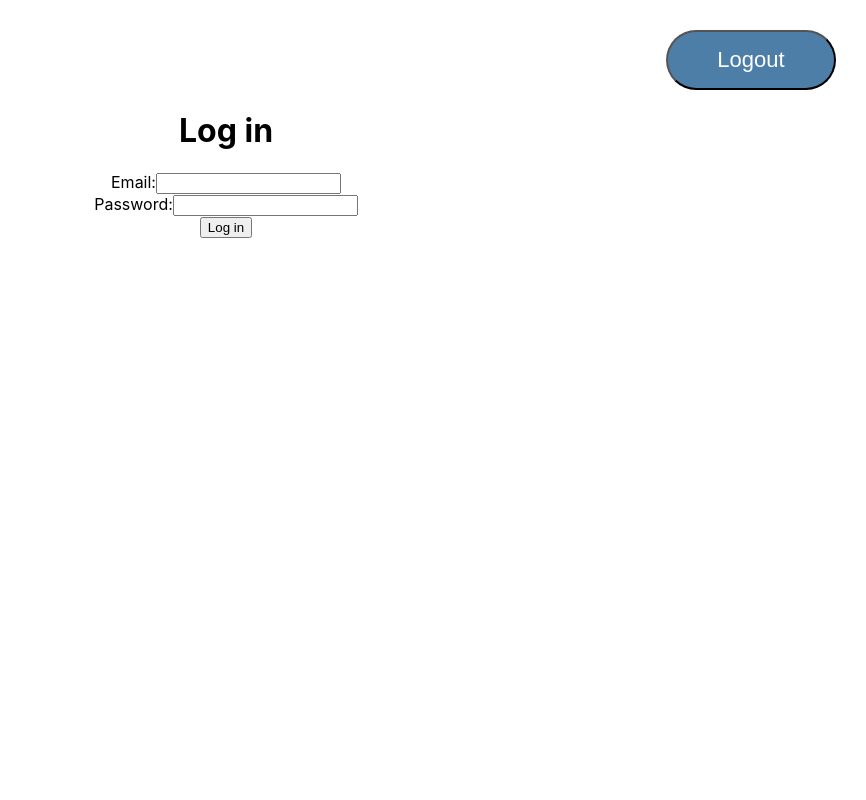
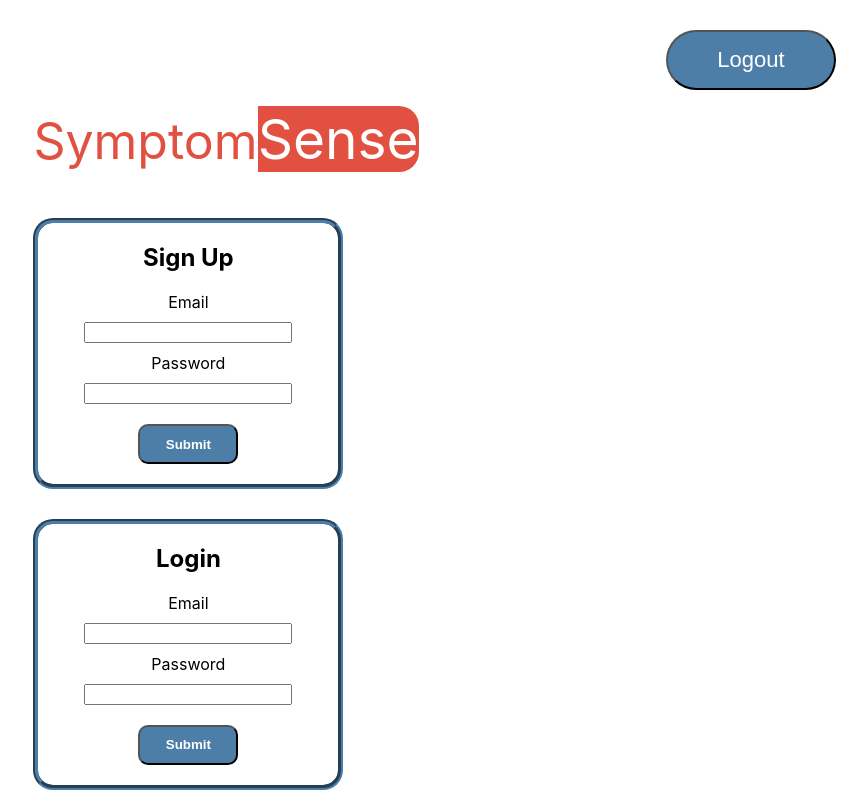
Before and after one commit to NeilBr87/SymptomSense, a React (Create React App) app: page / in a window 1280 px wide. Both pictures are taken after a click on the button "Login / Signup". Shown: the whole page, without its empty margins (414-1280 px from the left). Built offline with nearby package versions, Linux system fonts and the light colour scheme; no server answers.

Commit message:
Created and styled firebase auth

```diff
--- a/package.json
+++ b/package.json
@@ -11,6 +11,7 @@
     "@testing-library/jest-dom": "^5.16.5",
     "@testing-library/react": "^13.4.0",
     "@testing-library/user-event": "^13.5.0",
+    "firebase": "^10.1.0",
     "react": "^18.2.0",
     "react-dom": "^18.2.0",
     "react-scripts": "5.0.1",
--- a/src/Components/App/App.js
+++ b/src/Components/App/App.js
@@ -1,7 +1,28 @@
 import LandingPage from '../LandingPage';
 import './App.css';
+import { initializeApp } from 'firebase/app';
+import { getAnalytics } from "firebase/analytics";
+import { getDatabase } from "firebase/database";
 
 function App() {
+
+  const firebaseConfig = {
+    apiKey: "AIzaSyC8RTDZjAH5hbMEmt4QIccmQ48inJz2VLs",
+    authDomain: "symptomsense-118cf.firebaseapp.com",
+    projectId: "symptomsense-118cf",
+    storageBucket: "symptomsense-118cf.appspot.com",
+    messagingSenderId: "405052185406",
+    appId: "1:405052185406:web:13afeaa1803fdade36ea6f",
+    measurementId: "G-J5J3EH00NE",
+    databaseURL: "https://symptomsense-118cf-default-rtdb.firebaseio.com/"
+  };
+
+
+  const app = initializeApp(firebaseConfig);
+  const analytics = getAnalytics(app);
+  const database = getDatabase(app);
+
+
   return (
     <div className="App">
       <LandingPage />
--- a/src/Components/Auth/index.js
+++ /dev/null
@@ -1,93 +0,0 @@
-import React, { useState } from 'react';
-import createClient from './supabaseClient';
-import Menu from '../Menu';
-
-export default function Auth() {
-  const [loginEmail, setLoginEmail] = useState('');
-  const [loginPassword, setLoginPassword] = useState('');
-  const [loginData, setLoginData] = useState(null);
-  const [loginError, setLoginError] = useState(null);
-
-  // const [signupEmail, setSignupEmail] = useState('');
-  // const [signupPassword, setSignupPassword] = useState('');
-  // const [signupData, setSignupData] = useState(null);
-  // const [signupError, setSignupError] = useState(null);
-
-  // const handleSignUp = async () => {
-  //   try {
-  //     const truncatedEmail = signupEmail.substring(0, 255);
-
-  //     const { user, error } = await createClient.auth.signUp({
-  //       email: truncatedEmail,
-  //       password: signupPassword,
-  //     });
-  //     setSignupData(user);
-  //     setSignupError(error);
-  //   } catch (error) {
-  //     setSignupError(error.message);
-  //   }
-  // };
-
-  const handleLogin = async () => {
-    try {
-      const { user, error } = await createClient.auth.signIn({
-        email: loginEmail,
-        password: loginPassword,
-      });
-      setLoginData(user);
-      setLoginError(error);
-    } catch (error) {
-      setLoginError(error.message);
-    }
-  };
-
-  return (
-    <div>
-      <div>
-        <h1>Log in</h1>
-        <div>
-          <label>Email:</label>
-          <input
-            type="email"
-            value={loginEmail}
-            onChange={(e) => setLoginEmail(e.target.value)}
-          />
-        </div>
-        <div>
-          <label>Password:</label>
-          <input
-            type="password"
-            value={loginPassword}
-            onChange={(e) => setLoginPassword(e.target.value)}
-          />
-        </div>
-        <button onClick={handleLogin}>Log in</button>
-        {loginData && <Menu />}
-        {loginError && <div>Error: {loginError.message}</div>}
-      </div>
-
-      {/* <div>
-        <h1>Sign up</h1>
-        <div>
-          <label>Email:</label>
-          <input
-            type="email"
-            value={signupEmail}
-            onChange={(e) => setSignupEmail(e.target.value)}
-          />
-        </div>
-        <div>
-          <label>Password:</label>
-          <input
-            type="password"
-            value={signupPassword}
-            onChange={(e) => setSignupPassword(e.target.value)}
-          />
-        </div>
-        <button onClick={handleSignUp}>Sign Up</button>
-        {signupData && <div>Sign up successful! You can now log in.</div>}
-        {signupError && <div>Error: {signupError.message}</div>}
-      </div> */}
-    </div>
-  );
-}
--- a/src/Components/Auth/supabaseClient.js
+++ /dev/null
@@ -1,4 +0,0 @@
-import {createClient} from '@supabase/supabase-js';
-const supabaseUrl = process.env.REACT_APP_SUPABASE_URL
-const supabaseAnonKey = process.env.REACT_APP_SUPABASE_ANON_KEY
-export default createClient (supabaseUrl, supabaseAnonKey)
--- a/src/Components/LandingPage/index.js
+++ b/src/Components/LandingPage/index.js
@@ -1,6 +1,6 @@
 import React from 'react';
 import { useState, useEffect } from 'react';
-import Auth from '../Auth';
+import SignUp from '../SignUp';
 import './style.css';
 import useMediaQuery from '@mui/material/useMediaQuery';
 import { useTheme } from '@mui/material/styles';
@@ -59,7 +59,7 @@ export default function LandingPage() {
             </div>}
 
 
-            {loggedIn && <Auth />}
+            {loggedIn && <SignUp />}
 
         </div>
     )
--- /dev/null
+++ b/src/Components/SignUp/index.js
@@ -0,0 +1,140 @@
+import { getAuth, createUserWithEmailAndPassword, signInWithEmailAndPassword } from "firebase/auth";
+import { useState } from "react";
+import Menu from "../Menu";
+import useMediaQuery from '@mui/material/useMediaQuery';
+import { useTheme } from '@mui/material/styles';
+
+export default function SignUp() {
+    const [email, setEmail] = useState("");
+    const [password, setPassword] = useState("");
+    const [inputEmail, setInputEmail] = useState("");
+    const [inputPassword, setInputPassword] = useState("");
+    const [loginEmail, setLoginEmail] = useState("");
+    const [loginPassword, setLoginPassword] = useState("");
+    const [successMessage, setSuccessMessage] = useState(false);
+
+    const theme = useTheme();
+    const isMobile = useMediaQuery(theme.breakpoints.down('sm'));
+
+    const auth = getAuth();
+
+    function handleEmailChange(e) {
+        setInputEmail(e.target.value);
+    }
+
+    function handleLoginEmailChange(e) {
+        setLoginEmail(e.target.value);
+    }
+
+    function handlePasswordChange(e) {
+        setInputPassword(e.target.value);
+    }
+
+    function handleLoginPasswordChange(e) {
+        setLoginPassword(e.target.value);
+    }
+
+    function handleSubmit(e) {
+        e.preventDefault();
+
+        // Use the input states for email and password
+        setEmail(inputEmail);
+        setPassword(inputPassword);
+
+        createUserWithEmailAndPassword(auth, inputEmail, inputPassword)
+            .then((userCredential) => {
+                const user = userCredential.user;
+                setSuccessMessage(true);
+                setInputEmail("");
+                setInputPassword("");
+            })
+            .catch((error) => {
+                const errorCode = error.code;
+                const errorMessage = error.message;
+            });
+    }
+
+    function handleLoginSubmit(e) {
+        e.preventDefault();
+        setEmail(loginEmail);
+        setPassword(loginPassword);
+
+        signInWithEmailAndPassword(auth, loginEmail, loginPassword) // Use the separate login email and password states
+            .then((userCredential) => {
+                // Signed in
+                const user = userCredential.user;
+                setSuccessMessage(true);
+                setLoginEmail("");
+                setLoginPassword("");
+                // ...
+            })
+            .catch((error) => {
+                const errorCode = error.code;
+                const errorMessage = error.message;
+            });
+    }
+
+    return (
+        <div>
+            {!successMessage &&
+            <div>
+            <p><span style={{color: 'rgb(226, 80, 65)', fontSize: isMobile? '40px' : '50px'}}>Symptom</span><span style={{color: 'white', backgroundColor: 'rgb(226, 80, 65)', fontSize: isMobile? '45px' : '55px', borderTopRightRadius: '20px', borderBottomRightRadius: '20px'}}>Sense</span></p>
+
+                <div style={{border: '5px groove #4D7EA8', borderRadius: '20px', width: '300px', marginTop: isMobile? '5%' : '12%'}}>
+                    <h2>Sign Up</h2>
+                    <form style={{display: 'flex', flexDirection: 'column', justifyContent: 'center', alignItems: 'center'}}>
+                        <label style={{marginBottom: '10px'}} htmlFor="email">Email</label>
+                        <input
+                            style={{width: '200px'}}
+                            onChange={handleEmailChange}
+                            type="email"
+                            id="email"
+                            name="email"
+                            required
+                            value={inputEmail} // Set the input field value based on the state
+                        />
+                        <label  style={{marginBottom: '10px', marginTop: '10px'}} htmlFor="password">Password</label>
+                        <input
+                            style={{width: '200px'}}
+                            onChange={handlePasswordChange}
+                            type="password"
+                            id="password"
+                            name="password"
+                            required
+                            value={inputPassword} // Set the input field value based on the state
+                        />
+                        <button style={{marginTop: '20px', width: '100px', height: '40px', marginBottom: '20px', backgroundColor: '#4D7EA8', color: 'white', fontWeight: 'bold', borderRadius: '10px'}} onClick={handleSubmit}>Submit</button>
+                    </form>
+                </div>
+
+                <div style={{border: '5px groove #4D7EA8', borderRadius: '20px', marginTop: '30px', width: '300px'}}>
+                    <h2>Login</h2>
+                    <form style={{display: 'flex', flexDirection: 'column', justifyContent: 'center', alignItems: 'center'}}>
+                        <label style={{marginBottom: '10px'}} htmlFor="login-email">Email</label>
+                        <input
+                        style={{width: '200px'}}
+                            onChange={handleLoginEmailChange}
+                            type="email"
+                            id="login-email"
+                            name="login-email"
+                            required
+                            value={loginEmail} // Set the input field value based on the login state
+                        />
+                        <label style={{marginBottom: '10px', marginTop: '10px'}} htmlFor="login-password">Password</label>
+                        <input
+                        style={{width: '200px'}}
+                            onChange={handleLoginPasswordChange}
+                            type="password"
+                            id="login-password"
+                            name="login-password"
+                            required
+                            value={loginPassword} // Set the input field value based on the login state
+                        />
+                        <button style={{marginTop: '20px', width: '100px', height: '40px', marginBottom: '20px', backgroundColor: '#4D7EA8', color: 'white', fontWeight: 'bold', borderRadius: '10px'}} onClick={handleLoginSubmit}>Submit</button>
+                    </form>
+                </div>
+            </div>}
+            {successMessage && <Menu />}
+        </div>
+    );
+}
```
Also changed, not shown: 1 other file (tests, documents, lock files or other folders).
